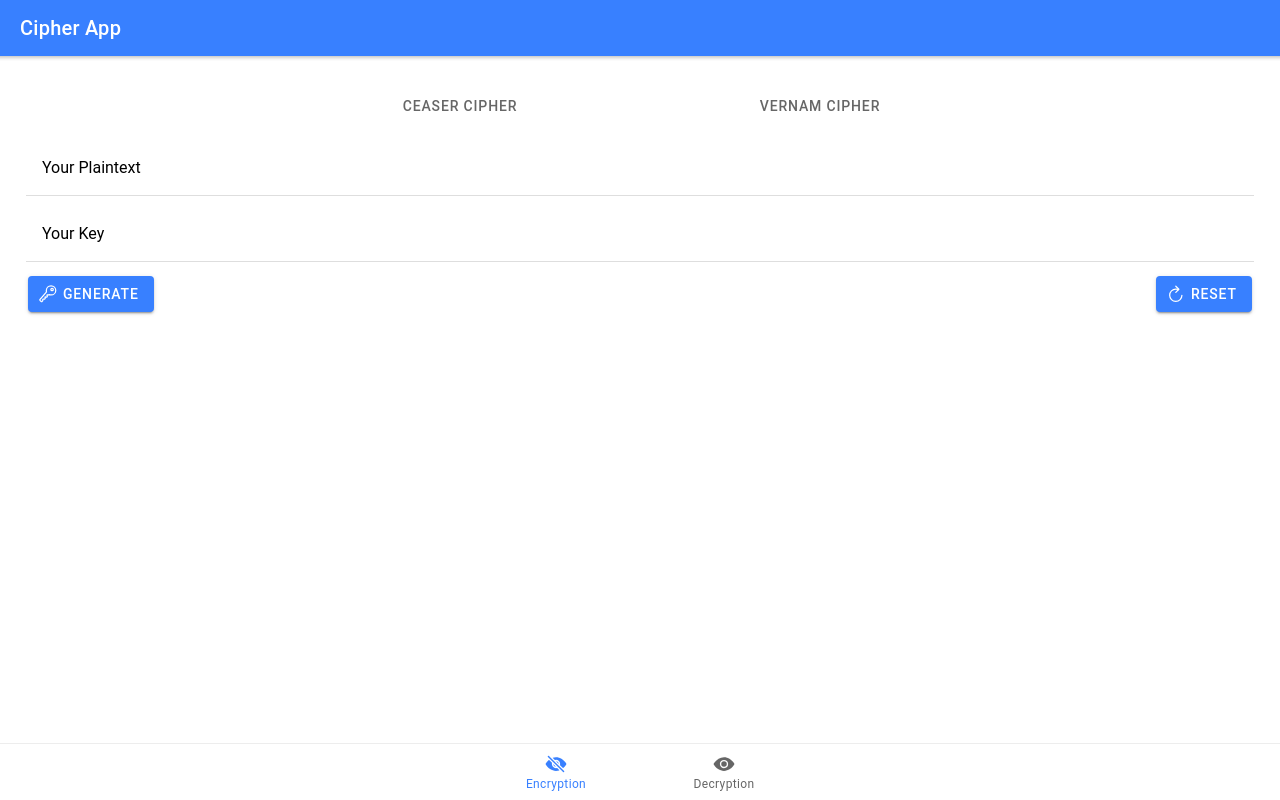
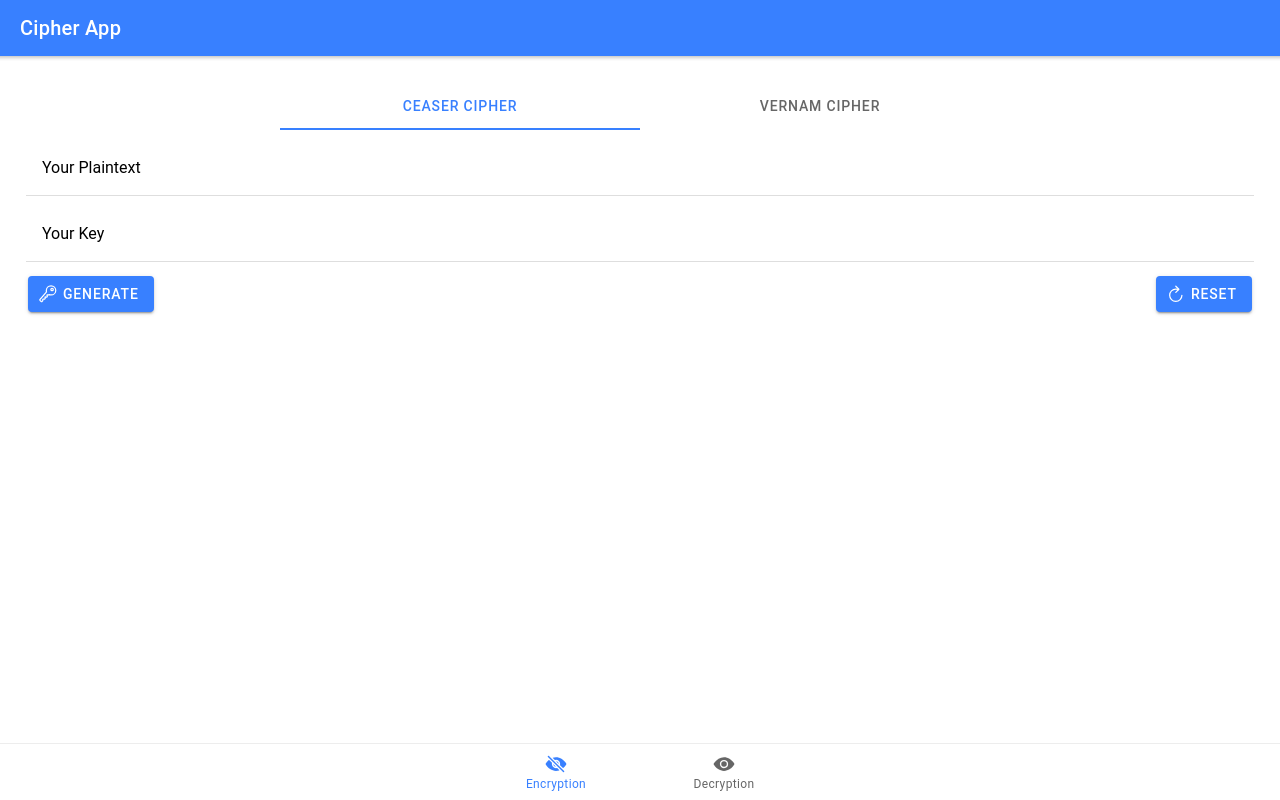
Before and after one commit to luipens/CipherApp, a React (Create React App) app in the folder cipher-app/: page /tab1 in a window 1280 px wide. Built offline with nearby package versions, Linux system fonts and the light colour scheme.

Commit message:
Minor Changes

```diff
--- a/cipher-app/src/components/Decryption.tsx
+++ b/cipher-app/src/components/Decryption.tsx
@@ -19,8 +19,13 @@ import {
 } from "@ionic/react";
 
 const Tab2: React.FunctionComponent<RouteComponentProps> = ({ history }) => {
-  const [generatedPlaintext, setGeneratedPlaintext] = useState<string | number>();
+  const [generatedPlaintext, setGeneratedPlaintext] = useState<
+    string | number
+  >();
   const [error, setError] = useState<string>();
+  const [cipher, setCipher] = useState<"ceaserCipher" | "vernamCipher">(
+    "ceaserCipher"
+  );
 
   const cipherInputRef = useRef<HTMLIonInputElement>(null);
   const keyInputRef = useRef<HTMLIonInputElement>(null);
@@ -47,6 +52,13 @@ const Tab2: React.FunctionComponent<RouteComponentProps> = ({ history }) => {
   const clearError = () => {
     setError("");
   };
+
+  const selectCipherHandler = (
+    selectedCipher: "ceaserCipher" | "vernamCipher"
+  ) => {
+    setCipher(selectedCipher);
+  };
+
   return (
     <React.Fragment>
       <IonAlert
@@ -64,7 +76,10 @@ const Tab2: React.FunctionComponent<RouteComponentProps> = ({ history }) => {
           <IonGrid>
             <IonRow>
               <IonCol>
-                <InputControl />
+                <InputControl
+                  selectedCipher={cipher}
+                  onSelectCipher={selectCipherHandler}
+                />
               </IonCol>
             </IonRow>
             <IonRow>
@@ -83,8 +98,13 @@ const Tab2: React.FunctionComponent<RouteComponentProps> = ({ history }) => {
                 </IonItem>
               </IonCol>
             </IonRow>
-            <CipherControls onGenerate={generatePlaintext} onReset={resetInputs} />
-            {generatedPlaintext && <PlaintextResult result={generatedPlaintext} />}
+            <CipherControls
+              onGenerate={generatePlaintext}
+              onReset={resetInputs}
+            />
+            {generatedPlaintext && (
+              <PlaintextResult result={generatedPlaintext} />
+            )}
           </IonGrid>
         </IonContent>
       </IonApp>
--- a/cipher-app/src/components/Encryption.tsx
+++ b/cipher-app/src/components/Encryption.tsx
@@ -21,6 +21,9 @@ import {
 const Tab1: React.FunctionComponent<RouteComponentProps> = ({ history }) => {
   const [generatedCipher, setGeneratedCipher] = useState<string | number>();
   const [error, setError] = useState<string>();
+  const [cipher, setCipher] = useState<"ceaserCipher" | "vernamCipher">(
+    "ceaserCipher"
+  );
 
   const plaintextInputRef = useRef<HTMLIonInputElement>(null);
   const keyInputRef = useRef<HTMLIonInputElement>(null);
@@ -47,6 +50,13 @@ const Tab1: React.FunctionComponent<RouteComponentProps> = ({ history }) => {
   const clearError = () => {
     setError("");
   };
+
+  const selectCipherHandler = (
+    selectedCipher: "ceaserCipher" | "vernamCipher"
+  ) => {
+    setCipher(selectedCipher);
+  };
+
   return (
     <React.Fragment>
       <IonAlert
@@ -64,7 +74,10 @@ const Tab1: React.FunctionComponent<RouteComponentProps> = ({ history }) => {
           <IonGrid>
             <IonRow>
               <IonCol>
-                <InputControl />
+                <InputControl
+                  selectedCipher={cipher}
+                  onSelectCipher={selectCipherHandler}
+                />
               </IonCol>
             </IonRow>
             <IonRow>
--- a/cipher-app/src/components/InputControl.tsx
+++ b/cipher-app/src/components/InputControl.tsx
@@ -1,13 +1,20 @@
 import { IonLabel, IonSegment, IonSegmentButton } from "@ionic/react";
+import { attachProps } from "@ionic/react/dist/types/components/utils";
 import React from "react";
 
-const InputControl: React.FC = () => {
+const InputControl: React.FC<{
+  selectedCipher: 'ceaserCipher' | 'vernamCipher';
+  onSelectCipher: (value: 'ceaserCipher' | 'vernamCipher') => void;
+}> = (props) => {
+    const inputChangeHandler = (event: CustomEvent) => {
+        props.onSelectCipher(event.detail.value);
+    };
   return (
-        <IonSegment>
-            <IonSegmentButton>
+    <IonSegment value={props.selectedCipher} onIonChange={inputChangeHandler}>
+      <IonSegmentButton value="ceaserCipher">
         <IonLabel>Ceaser Cipher</IonLabel>
       </IonSegmentButton>
-            <IonSegmentButton>
+      <IonSegmentButton value="vernamCipher">
         <IonLabel>Vernam Cipher</IonLabel>
       </IonSegmentButton>
     </IonSegment>
```
Lines whose indentation alone changed are shown as unchanged.
